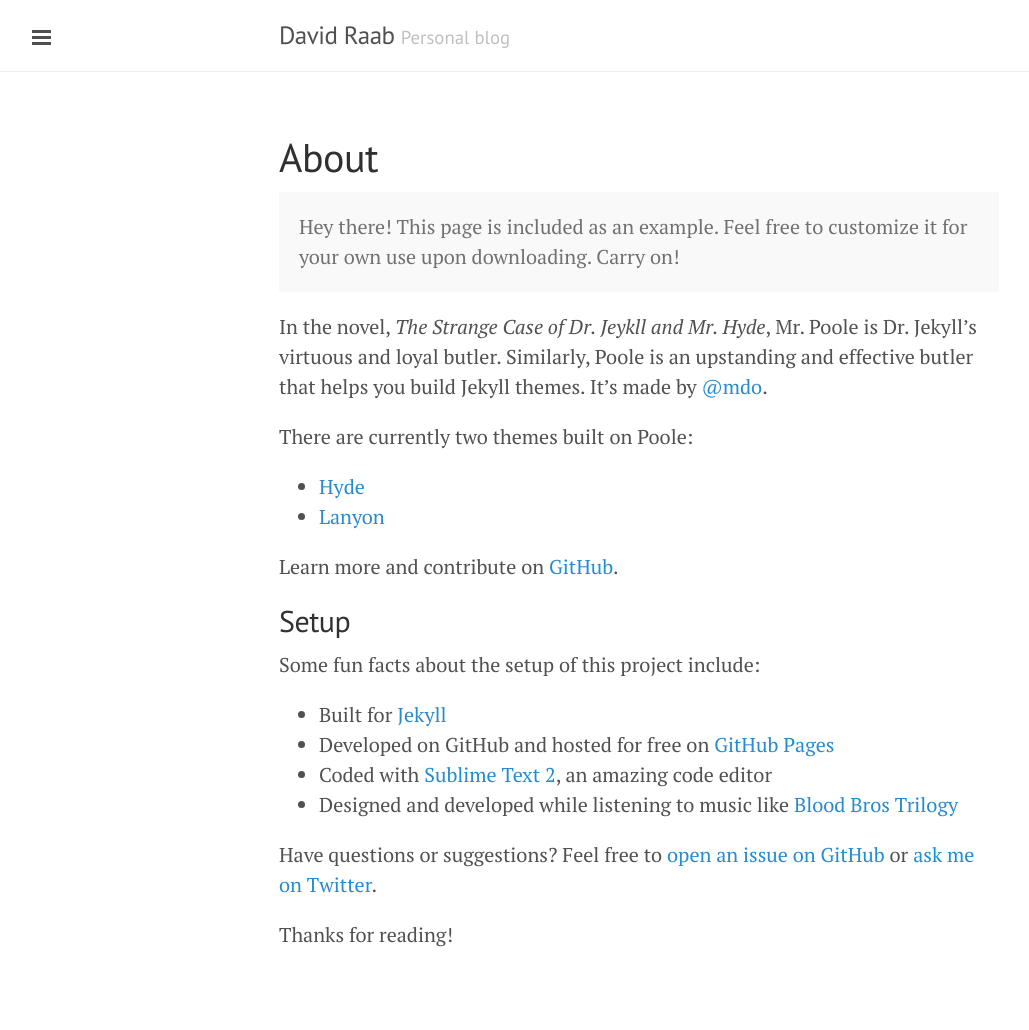
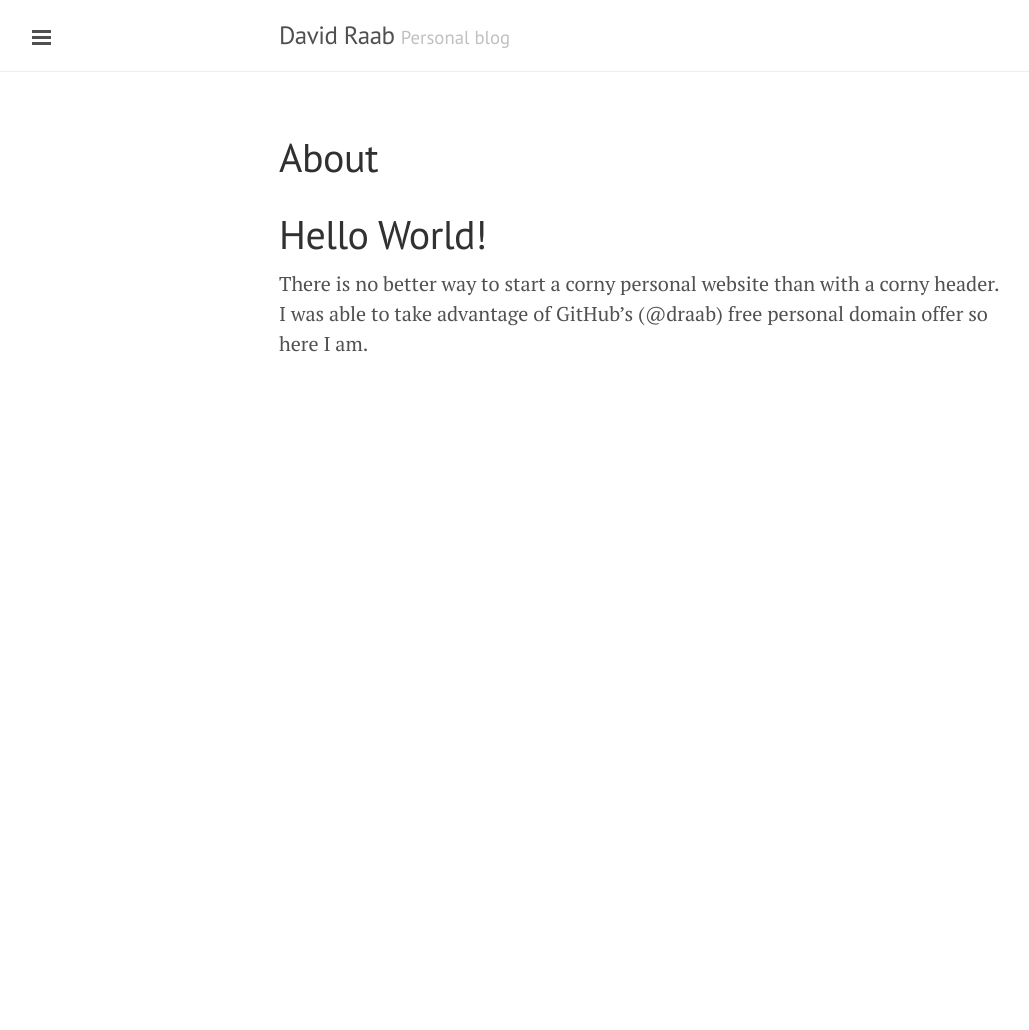
Before and after one commit to draab/draab.github.io, a Jekyll site: the page built from about.md, in a window 1280 px wide. Shown: the whole page, without its empty margins (1-1030 px from the left). Built offline with Jekyll 4.4.1, drawn with Linux system fonts in a browser that asks for light colours; Markdown is read by kramdown in place of the engine named in the settings; after the commit the page ends 900 px from its top, so only the background shows below that.

Commit message:
about me page
why don't we make it actually describe.

```diff
--- a/about.md
+++ b/about.md
@@ -3,28 +3,6 @@ layout: page
 title: About
 ---
 
-<p class="message">
-  Hey there! This page is included as an example. Feel free to customize it for your own use upon downloading. Carry on!
-</p>
+#Hello World!
 
-In the novel, *The Strange Case of Dr. Jeykll and Mr. Hyde*, Mr. Poole is Dr. Jekyll's virtuous and loyal butler. Similarly, Poole is an upstanding and effective butler that helps you build Jekyll themes. It's made by [@mdo](https://twitter.com/mdo).
-
-There are currently two themes built on Poole:
-
-* [Hyde](http://hyde.getpoole.com)
-* [Lanyon](http://lanyon.getpoole.com)
-
-Learn more and contribute on [GitHub](https://github.com/poole).
-
-## Setup
-
-Some fun facts about the setup of this project include:
-
-* Built for [Jekyll](http://jekyllrb.com)
-* Developed on GitHub and hosted for free on [GitHub Pages](https://pages.github.com)
-* Coded with [Sublime Text 2](http://sublimetext.com), an amazing code editor
-* Designed and developed while listening to music like [Blood Bros Trilogy](https://soundcloud.com/maddecent/sets/blood-bros-series)
-
-Have questions or suggestions? Feel free to [open an issue on GitHub](https://github.com/poole/issues/new) or [ask me on Twitter](https://twitter.com/mdo).
-
-Thanks for reading!
+There is no better way to start a corny personal website than with a corny header. I was able to take advantage of GitHub's (@draab) free personal domain offer so here I am.
```
